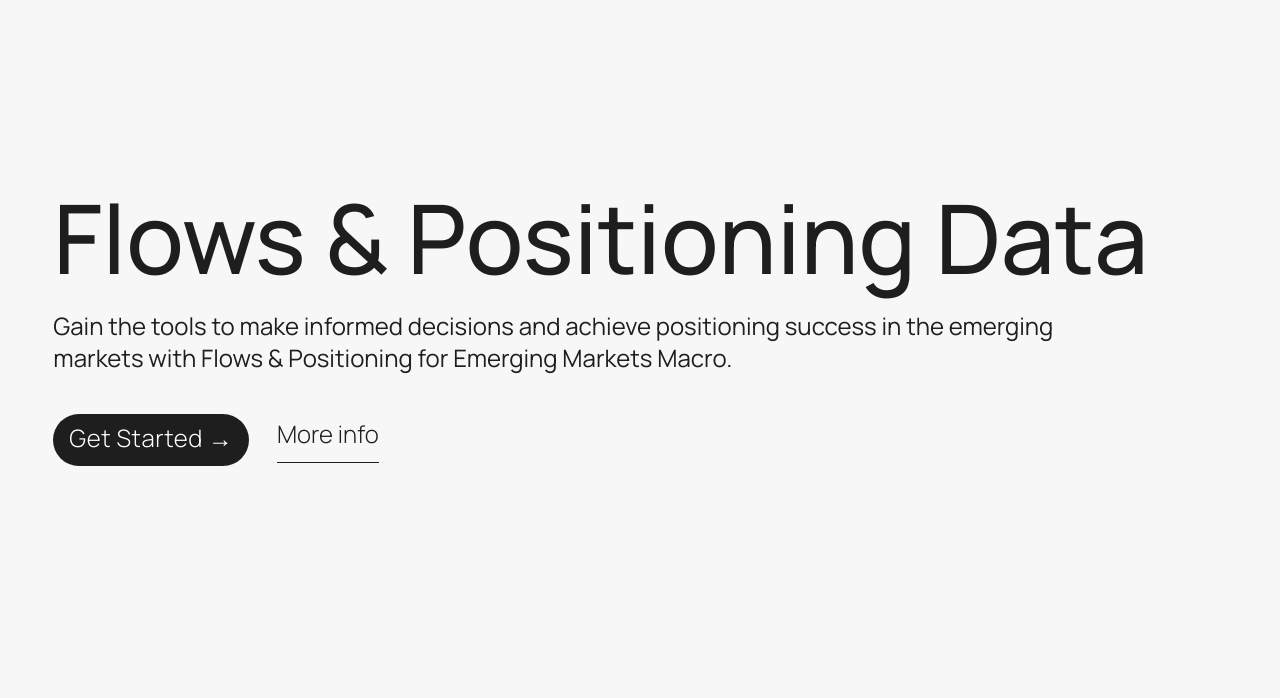
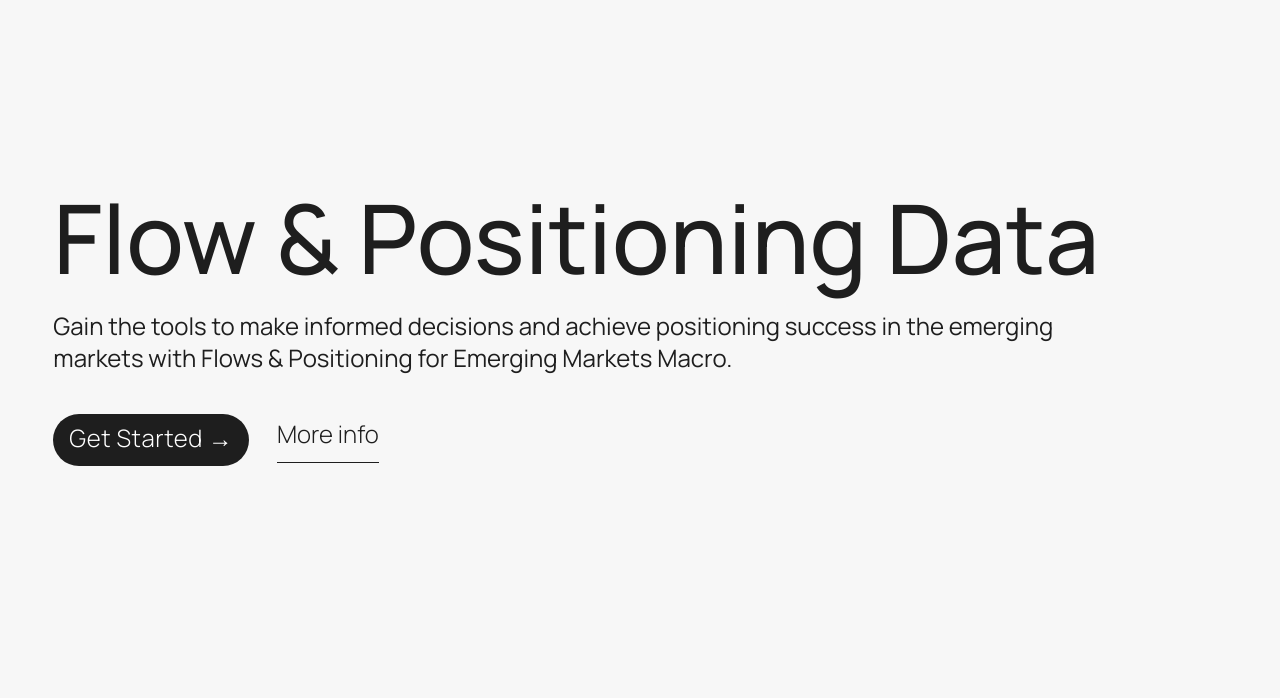
Before and after one commit to Trounceflow/trounceflow-stage-landing-page, a website: page index.html in a window 1280 px wide. Shown: the part 102-800 px from the top of the page. Drawn offline with Linux system fonts and the light colour scheme.

Commit message:
Update index.html

```diff
--- a/index.html
+++ b/index.html
@@ -6,8 +6,8 @@
     <meta http-equiv="X-UA-Compatible" content="IE=edge" />
     <meta name="viewport" content="width=device-width, initial-scale=1.0" />
     <meta name="description"
-        content="Trounceflow – Flows & Positioning Data" />
-    <title>Trounceflow – Flows & Positioning Data</title>
+        content="Trounceflow – Flow & Positioning Data" />
+    <title>Trounceflow – Flow & Positioning Data</title>
     <link rel="preconnect" href="https://fonts.googleapis.com">
     <link rel="preconnect" href="https://fonts.gstatic.com" crossorigin>
     <link href="https://fonts.googleapis.com/css2?family=Manrope:wght@300;400;500;600;700&display=swap"
@@ -100,7 +100,7 @@
             <!-- HERO SECTION -->
             <div class="flex max-w-6xl flex-col justify-center min-h-[calc(100vh-100px)]">
                 <h1 class="mb-6 text-5xl text-primary md:text-8xl font-medium">
-                    Flows & Positioning Data
+                    Flow & Positioning Data
                 </h1>
                 <p class="mb-6 text-md font-normal text-primary md:text-2xl max-w-5xl">
                     Gain the tools to make informed decisions and achieve positioning
```
